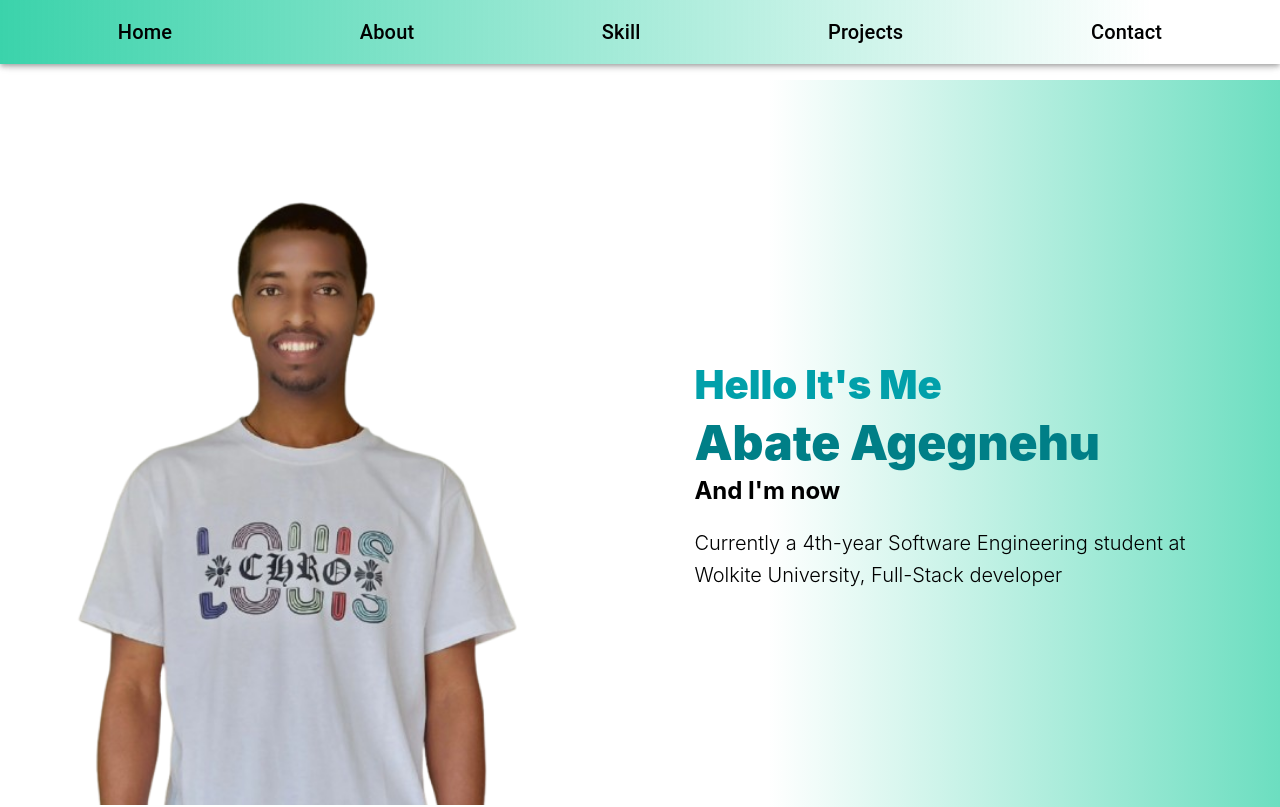
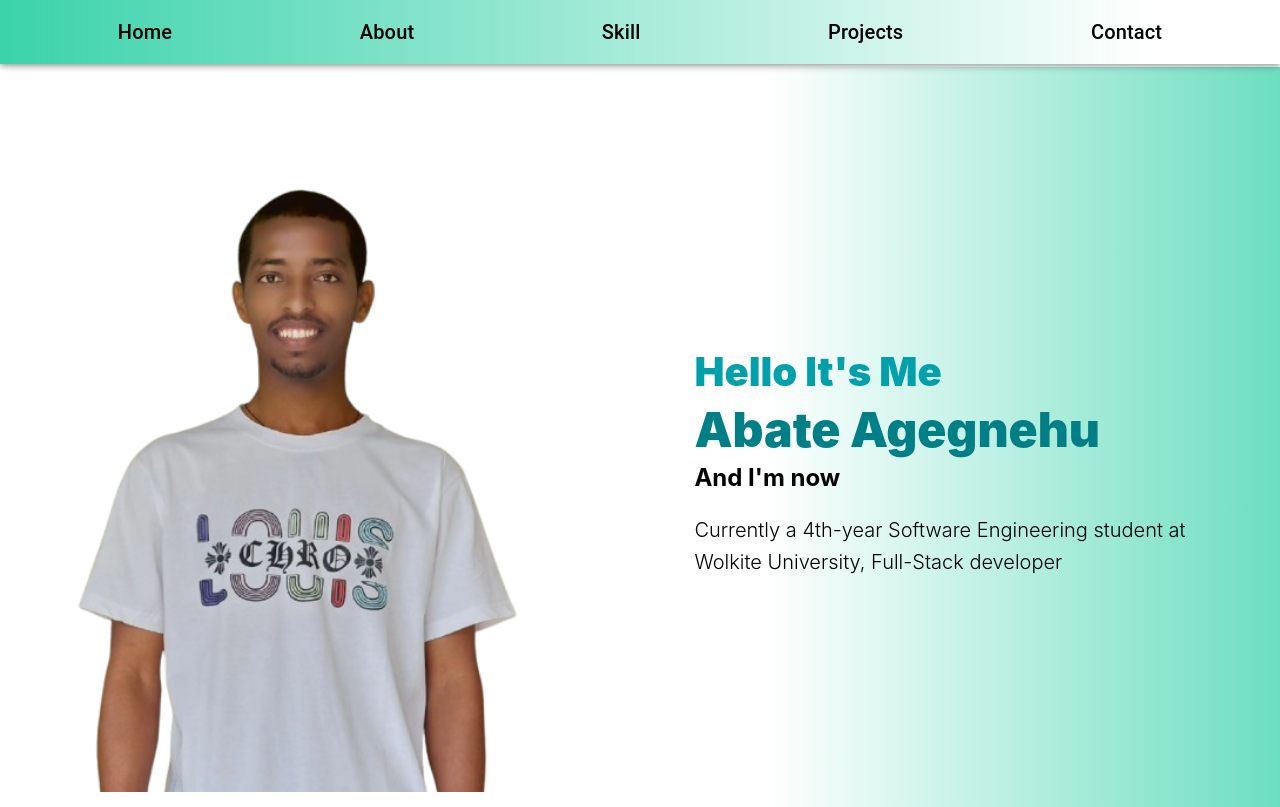
Before and after one commit to abate-Agegnehu/myportfolio, a React (Create React App) app: page / in a window 1280 px wide. Shown: the top 807 px of the page. Built offline with nearby package versions, Linux system fonts and the light colour scheme.

Commit message:
update home page

```diff
--- a/src/pages/Home.jsx
+++ b/src/pages/Home.jsx
@@ -5,6 +5,7 @@ import abate2 from "../images/abate2.png";
 const Root = styled("div")(({ theme }) => ({
   flexGrow: 1,
   display: "flex",
+  margin: "-1% 0%",
   background:
     "linear-gradient(to right, transparent 60%, rgba(10, 200, 150, 0.6) 100%)",
   position: "relative",
```
